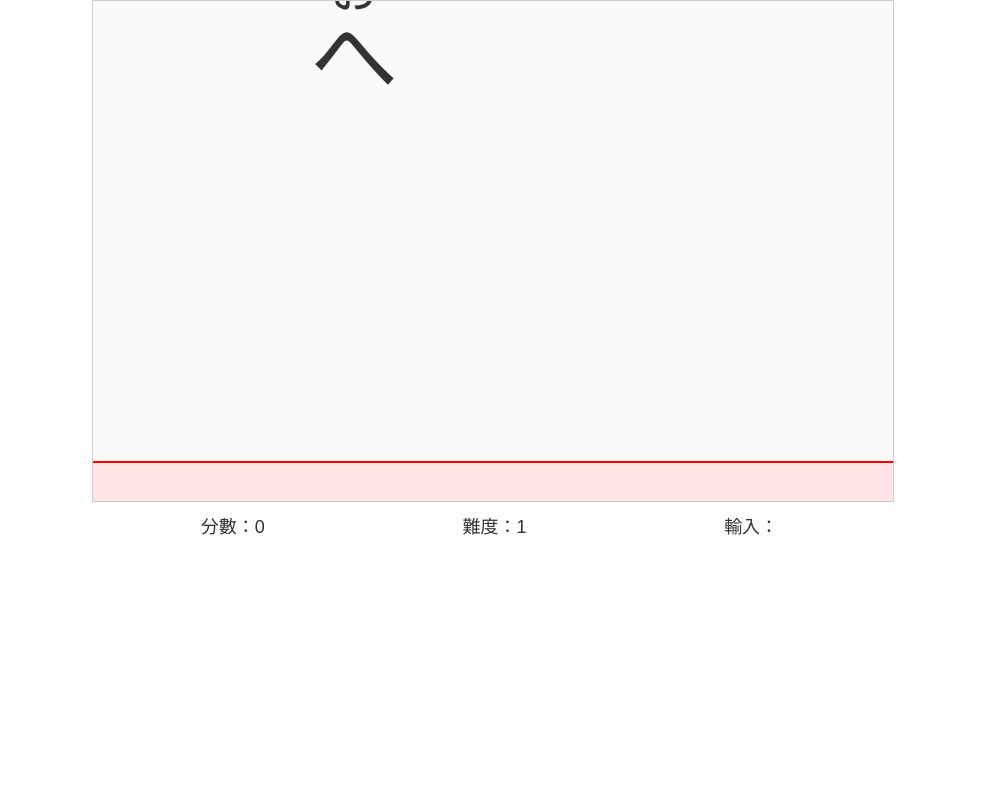
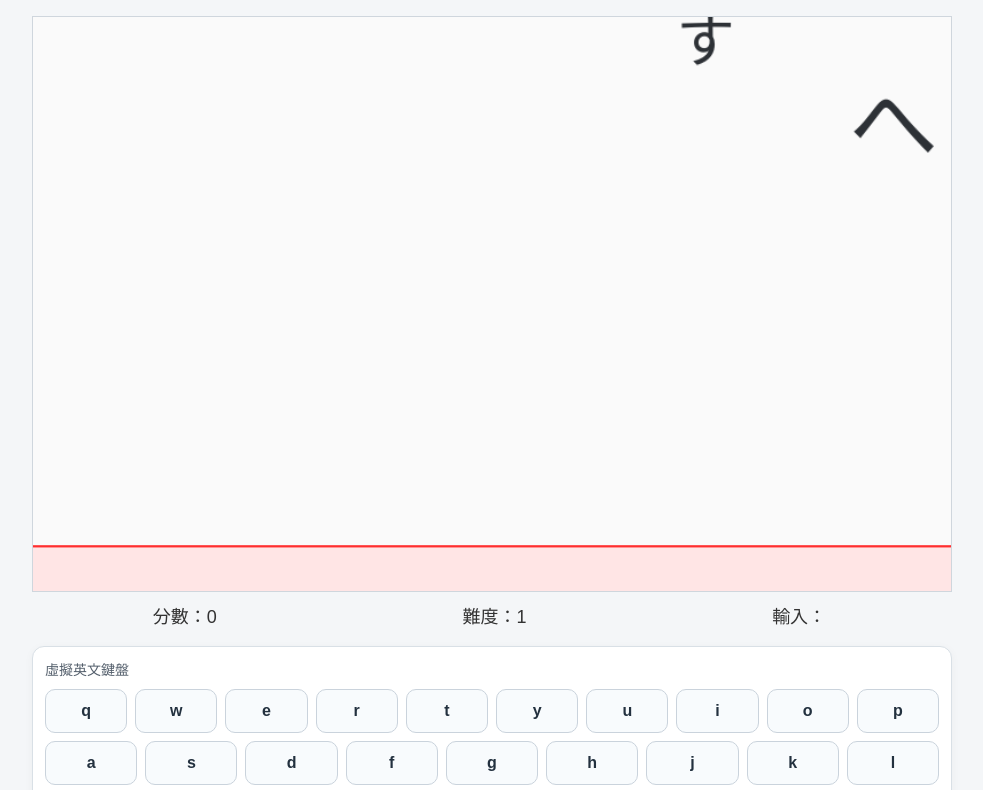
Before and after one commit to jgonli816/game1-japanese, a plain HTML site: page index.html in a window 1280 px wide. Both pictures are taken after a click on the button "開始". Shown: the top 790 px of the page, without its empty margins (148-1131 px from the left). Drawn offline with Linux system fonts and the light colour scheme.

Commit message:
Add files via upload

```diff
--- a/index.html
+++ b/index.html
@@ -10,21 +10,30 @@
   <div id="gameContainer">
     <div id="menu" class="overlay">
       <h1>日語平假名練習遊戲</h1>
-      <p>點擊下面的按鈕開始遊戲，使用鍵盤輸入羅馬字讀音來消滅落下的假名。</p>
+      <p>輸入羅馬字讀音，消滅落下的平假名。手機和平板也可用下方虛擬鍵盤遊玩。</p>
       <button id="startButton">開始</button>
     </div>
+
     <canvas id="gameCanvas" width="800" height="500"></canvas>
+
     <div id="ui">
       <div>分數：<span id="score">0</span></div>
       <div>難度：<span id="level">1</span></div>
       <div>輸入：<span id="typed">&nbsp;</span></div>
     </div>
+
+    <div id="keyboardWrap">
+      <div id="keyboardTitle">虛擬英文鍵盤</div>
+      <div id="keyboard"></div>
+    </div>
+
     <div id="gameOver" class="overlay" style="display:none">
       <h1>遊戲結束</h1>
       <p id="finalScore"></p>
       <button id="restartButton">再玩一次</button>
     </div>
   </div>
+
   <script src="script.js"></script>
 </body>
 </html>
--- a/script.js
+++ b/script.js
@@ -1,61 +1,25 @@
-// Hiragana falling game for Japanese learning.
-// Inspired by the user's description: characters fall from the top of the screen and
-// players type the romaji (latin reading) to destroy them before they reach the bottom.
-
-// Mapping of hiragana to romaji. Only basic gojūon (five rows) included. Feel free to extend.
 const kanaMap = [
-  { kana: 'あ', romaji: 'a' },
-  { kana: 'い', romaji: 'i' },
-  { kana: 'う', romaji: 'u' },
-  { kana: 'え', romaji: 'e' },
-  { kana: 'お', romaji: 'o' },
-  { kana: 'か', romaji: 'ka' },
-  { kana: 'き', romaji: 'ki' },
-  { kana: 'く', romaji: 'ku' },
-  { kana: 'け', romaji: 'ke' },
-  { kana: 'こ', romaji: 'ko' },
-  { kana: 'さ', romaji: 'sa' },
-  { kana: 'し', romaji: 'shi' },
-  { kana: 'す', romaji: 'su' },
-  { kana: 'せ', romaji: 'se' },
-  { kana: 'そ', romaji: 'so' },
-  { kana: 'た', romaji: 'ta' },
-  { kana: 'ち', romaji: 'chi' },
-  { kana: 'つ', romaji: 'tsu' },
-  { kana: 'て', romaji: 'te' },
-  { kana: 'と', romaji: 'to' },
-  { kana: 'な', romaji: 'na' },
-  { kana: 'に', romaji: 'ni' },
-  { kana: 'ぬ', romaji: 'nu' },
-  { kana: 'ね', romaji: 'ne' },
-  { kana: 'の', romaji: 'no' },
-  { kana: 'は', romaji: 'ha' },
-  { kana: 'ひ', romaji: 'hi' },
-  { kana: 'ふ', romaji: 'fu' },
-  { kana: 'へ', romaji: 'he' },
-  { kana: 'ほ', romaji: 'ho' },
-  { kana: 'ま', romaji: 'ma' },
-  { kana: 'み', romaji: 'mi' },
-  { kana: 'む', romaji: 'mu' },
-  { kana: 'め', romaji: 'me' },
-  { kana: 'も', romaji: 'mo' },
-  { kana: 'や', romaji: 'ya' },
-  { kana: 'ゆ', romaji: 'yu' },
-  { kana: 'よ', romaji: 'yo' },
-  { kana: 'ら', romaji: 'ra' },
-  { kana: 'り', romaji: 'ri' },
-  { kana: 'る', romaji: 'ru' },
-  { kana: 'れ', romaji: 're' },
-  { kana: 'ろ', romaji: 'ro' },
-  { kana: 'わ', romaji: 'wa' },
-  { kana: 'を', romaji: 'wo' },
-  { kana: 'ん', romaji: 'n' }
+  { kana: 'あ', romaji: 'a' }, { kana: 'い', romaji: 'i' }, { kana: 'う', romaji: 'u' }, { kana: 'え', romaji: 'e' }, { kana: 'お', romaji: 'o' },
+  { kana: 'か', romaji: 'ka' }, { kana: 'き', romaji: 'ki' }, { kana: 'く', romaji: 'ku' }, { kana: 'け', romaji: 'ke' }, { kana: 'こ', romaji: 'ko' },
+  { kana: 'さ', romaji: 'sa' }, { kana: 'し', romaji: 'shi' }, { kana: 'す', romaji: 'su' }, { kana: 'せ', romaji: 'se' }, { kana: 'そ', romaji: 'so' },
+  { kana: 'た', romaji: 'ta' }, { kana: 'ち', romaji: 'chi' }, { kana: 'つ', romaji: 'tsu' }, { kana: 'て', romaji: 'te' }, { kana: 'と', romaji: 'to' },
+  { kana: 'な', romaji: 'na' }, { kana: 'に', romaji: 'ni' }, { kana: 'ぬ', romaji: 'nu' }, { kana: 'ね', romaji: 'ne' }, { kana: 'の', romaji: 'no' },
+  { kana: 'は', romaji: 'ha' }, { kana: 'ひ', romaji: 'hi' }, { kana: 'ふ', romaji: 'fu' }, { kana: 'へ', romaji: 'he' }, { kana: 'ほ', romaji: 'ho' },
+  { kana: 'ま', romaji: 'ma' }, { kana: 'み', romaji: 'mi' }, { kana: 'む', romaji: 'mu' }, { kana: 'め', romaji: 'me' }, { kana: 'も', romaji: 'mo' },
+  { kana: 'や', romaji: 'ya' }, { kana: 'ゆ', romaji: 'yu' }, { kana: 'よ', romaji: 'yo' },
+  { kana: 'ら', romaji: 'ra' }, { kana: 'り', romaji: 'ri' }, { kana: 'る', romaji: 'ru' }, { kana: 'れ', romaji: 're' }, { kana: 'ろ', romaji: 'ro' },
+  { kana: 'わ', romaji: 'wa' }, { kana: 'を', romaji: 'wo' }, { kana: 'ん', romaji: 'n' }
 ];
 
-// Game state variables
+const keyboardLayout = [
+  ['q','w','e','r','t','y','u','i','o','p'],
+  ['a','s','d','f','g','h','j','k','l'],
+  ['z','x','c','v','b','n','m']
+];
+
 let canvas, ctx;
 let falling = [];
-let spawnInterval = 2000; // time between spawns (ms)
+let spawnInterval = 1800;
 let lastSpawn = 0;
 let lastTime = 0;
 let score = 0;
@@ -63,137 +27,235 @@ let level = 1;
 let speedMultiplier = 1;
 let typedBuffer = '';
 let running = false;
+const defenseHeight = 40;
 
-// UI Elements
 const scoreEl = document.getElementById('score');
 const levelEl = document.getElementById('level');
 const typedEl = document.getElementById('typed');
 const menu = document.getElementById('menu');
 const gameOverEl = document.getElementById('gameOver');
 const finalScoreEl = document.getElementById('finalScore');
+const keyboardEl = document.getElementById('keyboard');
 
 function init() {
   canvas = document.getElementById('gameCanvas');
   ctx = canvas.getContext('2d');
+
   document.getElementById('startButton').addEventListener('click', startGame);
   document.getElementById('restartButton').addEventListener('click', startGame);
-  // Listen to keyboard events at document level
-  document.addEventListener('keydown', handleKey);
+  document.addEventListener('keydown', handlePhysicalKey);
+  createVirtualKeyboard();
+  drawIdleScreen();
 }
 
-// Function to start or restart the game
+function createVirtualKeyboard() {
+  keyboardEl.innerHTML = '';
+
+  keyboardLayout.forEach((row) => {
+    const rowEl = document.createElement('div');
+    rowEl.className = `keyboard-row row-${row.length}`;
+
+    row.forEach((key) => {
+      rowEl.appendChild(makeKeyButton(key, key));
+    });
+
+    if (row.length === 7) {
+      rowEl.appendChild(makeKeyButton('⌫', 'backspace', true));
+    }
+
+    keyboardEl.appendChild(rowEl);
+  });
+
+  const controlRow = document.createElement('div');
+  controlRow.className = 'keyboard-row row-9';
+  const clearBtn = makeKeyButton('清除', 'clear', true);
+  clearBtn.classList.add('keyboard-wide');
+  const restartBtn = makeKeyButton('重開', 'restart', true);
+  restartBtn.classList.add('keyboard-wide');
+
+  controlRow.appendChild(clearBtn);
+  controlRow.appendChild(restartBtn);
+  keyboardEl.appendChild(controlRow);
+}
+
+function makeKeyButton(label, value, isSpecial = false) {
+  const btn = document.createElement('button');
+  btn.type = 'button';
+  btn.className = 'keyboard-key';
+  if (isSpecial) btn.classList.add('keyboard-wide');
+  btn.textContent = label;
+  btn.addEventListener('click', () => handleVirtualInput(value));
+  return btn;
+}
+
+function handleVirtualInput(value) {
+  if (value === 'restart') {
+    startGame();
+    return;
+  }
+  if (value === 'clear') {
+    typedBuffer = '';
+    updateTypedDisplay();
+    return;
+  }
+  if (!running) return;
+
+  if (value === 'backspace') {
+    typedBuffer = typedBuffer.slice(0, -1);
+    updateTypedDisplay();
+    return;
+  }
+
+  if (/^[a-z]$/.test(value)) {
+    typedBuffer += value;
+    updateTypedDisplay();
+    checkTypedBuffer();
+  }
+}
+
+function handlePhysicalKey(e) {
+  const key = e.key.toLowerCase();
+
+  if (key === 'backspace') {
+    e.preventDefault();
+    handleVirtualInput('backspace');
+    return;
+  }
+
+  if (/^[a-z]$/.test(key)) {
+    handleVirtualInput(key);
+  }
+}
+
 function startGame() {
-  // Reset state
   falling = [];
   score = 0;
   level = 1;
-  spawnInterval = 2000;
+  spawnInterval = 1800;
   speedMultiplier = 1;
   typedBuffer = '';
   lastSpawn = 0;
   lastTime = 0;
   running = true;
+
   scoreEl.textContent = score;
   levelEl.textContent = level;
-  typedEl.textContent = '\u00a0';
+  updateTypedDisplay();
   menu.style.display = 'none';
   gameOverEl.style.display = 'none';
-  // Start loop
+
   requestAnimationFrame(gameLoop);
 }
 
-// Spawns a new kana object at random x position
 function spawnKana() {
   const item = kanaMap[Math.floor(Math.random() * kanaMap.length)];
-  const x = Math.random() * (canvas.width - 50) + 10;
-  const obj = {
+  const initialSize = 36;
+  ctx.font = `${initialSize}px sans-serif`;
+  const textWidth = ctx.measureText(item.kana).width;
+
+  const margin = 16;
+  const minX = margin;
+  const maxX = Math.max(minX, canvas.width - textWidth - margin);
+
+  falling.push({
     kana: item.kana,
     romaji: item.romaji,
-    x: x,
-    y: -30,
-    speed: 30 + Math.random() * 20, // base speed (will be scaled)
-    size: 32
-  };
-  falling.push(obj);
+    x: randomBetween(minX, maxX),
+    y: -initialSize,
+    speed: randomBetween(28, 44),
+    size: initialSize
+  });
 }
 
-// Game loop executed with requestAnimationFrame for efficiency
+function randomBetween(min, max) {
+  return Math.random() * (max - min) + min;
+}
+
 function gameLoop(timestamp) {
   if (!running) return;
   if (!lastTime) lastTime = timestamp;
   const delta = timestamp - lastTime;
   lastTime = timestamp;
 
-  // Update spawn based on interval
   if (timestamp - lastSpawn > spawnInterval) {
     spawnKana();
     lastSpawn = timestamp;
-    // Increase difficulty gradually by reducing spawn interval
-    if (spawnInterval > 500) {
-      spawnInterval *= 0.99; // 1% faster each spawn
-    }
+    if (spawnInterval > 650) spawnInterval *= 0.985;
   }
 
   updateObjects(delta);
   draw();
-  requestAnimationFrame(gameLoop);
+  if (running) requestAnimationFrame(gameLoop);
 }
 
-// Update positions and sizes
 function updateObjects(delta) {
   const dyFactor = (delta / 1000) * speedMultiplier;
+
   for (let i = 0; i < falling.length; i++) {
     const obj = falling[i];
     obj.y += obj.speed * dyFactor;
-    obj.size += 0.02 * delta; // slowly increase font size
-    // Check if object reached bottom (defense line is canvas.height)
-    if (obj.y > canvas.height - 40) {
-      // Game over
+    obj.size = Math.min(obj.size + 0.015 * delta, 86);
+
+    ctx.font = `${obj.size}px sans-serif`;
+    const textWidth = ctx.measureText(obj.kana).width;
+
+    const margin = 10;
+    if (obj.x < margin) obj.x = margin;
+    if (obj.x + textWidth > canvas.width - margin) {
+      obj.x = Math.max(margin, canvas.width - textWidth - margin);
+    }
+
+    if (obj.y > canvas.height - defenseHeight - 4) {
       running = false;
       showGameOver();
       return;
     }
   }
-  // Remove objects that were marked for deletion (if any)
 }
 
-// Render game objects
 function draw() {
   ctx.clearRect(0, 0, canvas.width, canvas.height);
-  // Draw defense line
+
   ctx.fillStyle = '#ffe5e5';
-  ctx.fillRect(0, canvas.height - 40, canvas.width, 40);
-  ctx.fillStyle = '#ff0000';
-  ctx.fillRect(0, canvas.height - 40, canvas.width, 2);
+  ctx.fillRect(0, canvas.height - defenseHeight, canvas.width, defenseHeight);
 
-  // Draw falling kana
+  ctx.fillStyle = '#ff2e2e';
+  ctx.fillRect(0, canvas.height - defenseHeight, canvas.width, 2);
+
   for (const obj of falling) {
     ctx.font = `${obj.size}px sans-serif`;
-    ctx.fillStyle = '#333';
+    ctx.textBaseline = 'top';
+    ctx.fillStyle = '#2d3136';
     ctx.fillText(obj.kana, obj.x, obj.y);
   }
 }
 
-// Handle keyboard input
-function handleKey(e) {
-  if (!running) return;
-  const key = e.key.toLowerCase();
-  // Append to typed buffer if letter
-  if (/^[a-z]$/.test(key)) {
-    typedBuffer += key;
-    typedEl.textContent = typedBuffer;
-    checkTypedBuffer();
-  } else if (key === 'backspace') {
-    typedBuffer = typedBuffer.slice(0, -1);
-    typedEl.textContent = typedBuffer || '\u00a0';
-  }
+function drawIdleScreen() {
+  ctx.clearRect(0, 0, canvas.width, canvas.height);
+  ctx.fillStyle = '#fafafa';
+  ctx.fillRect(0, 0, canvas.width, canvas.height);
+
+  ctx.fillStyle = '#ffe5e5';
+  ctx.fillRect(0, canvas.height - defenseHeight, canvas.width, defenseHeight);
+  ctx.fillStyle = '#ff2e2e';
+  ctx.fillRect(0, canvas.height - defenseHeight, canvas.width, 2);
+
+  ctx.fillStyle = '#7a8694';
+  ctx.font = '24px sans-serif';
+  ctx.textAlign = 'center';
+  ctx.textBaseline = 'middle';
+  ctx.fillText('按「開始」後開始遊戲', canvas.width / 2, canvas.height / 2 - 18);
+  ctx.font = '18px sans-serif';
+  ctx.fillText('可用實體鍵盤或下方虛擬鍵盤輸入', canvas.width / 2, canvas.height / 2 + 20);
+
+  ctx.textAlign = 'left';
+  ctx.textBaseline = 'alphabetic';
 }
 
-// Check typed buffer against falling objects
 function checkTypedBuffer() {
-  // Find candidate objects whose romaji starts with typedBuffer
   let foundExact = null;
   let foundPrefix = false;
+
   for (const obj of falling) {
     if (obj.romaji.startsWith(typedBuffer)) {
       foundPrefix = true;
@@ -203,28 +265,30 @@ function checkTypedBuffer() {
       }
     }
   }
+
   if (foundExact) {
-    // Remove object and update score
     const index = falling.indexOf(foundExact);
     if (index !== -1) {
       falling.splice(index, 1);
       score += 1;
       scoreEl.textContent = score;
-      // Increase speed and level every few points
+
       if (score % 10 === 0) {
         level += 1;
         levelEl.textContent = level;
-        speedMultiplier *= 1.1;
+        speedMultiplier *= 1.12;
       }
     }
-    // Reset typed buffer
     typedBuffer = '';
-    typedEl.textContent = '\u00a0';
+    updateTypedDisplay();
   } else if (!foundPrefix) {
-    // Reset if typed string doesn't match any prefix
     typedBuffer = '';
-    typedEl.textContent = '\u00a0';
+    updateTypedDisplay();
   }
+}
+
+function updateTypedDisplay() {
+  typedEl.textContent = typedBuffer || '\u00a0';
 }
 
 function showGameOver() {
--- a/style.css
+++ b/style.css
@@ -1,46 +1,57 @@
 html, body {
   margin: 0;
   padding: 0;
-  font-family: sans-serif;
-  background: #fdfdfd;
-  height: 100%;
-  overflow: hidden;
+  font-family: Arial, "Noto Sans", sans-serif;
+  background: #f4f6f8;
+  min-height: 100%;
+  color: #222;
+}
+
+body {
+  padding: 16px;
+  box-sizing: border-box;
 }
 
 #gameContainer {
   position: relative;
-  width: 800px;
+  width: min(100%, 920px);
   margin: 0 auto;
   text-align: center;
 }
 
 canvas {
-  border: 1px solid #ccc;
+  border: 1px solid #cfd6dd;
   background: #fafafa;
   display: block;
   margin: 0 auto;
+  width: 100%;
+  height: auto;
+  box-sizing: border-box;
 }
 
 #ui {
   display: flex;
   justify-content: space-around;
-  padding: 10px;
+  gap: 12px;
+  padding: 10px 4px 14px;
   font-size: 18px;
   color: #333;
+  flex-wrap: wrap;
 }
 
 .overlay {
   position: absolute;
-  top: 0;
-  left: 0;
+  inset: 0 auto auto 0;
   width: 100%;
-  height: 100%;
-  background: rgba(255, 255, 255, 0.9);
+  min-height: 500px;
+  background: rgba(255, 255, 255, 0.92);
   display: flex;
   flex-direction: column;
   align-items: center;
   justify-content: center;
   z-index: 10;
+  box-sizing: border-box;
+  padding: 20px;
 }
 
 button {
@@ -49,7 +60,7 @@ button {
   border: none;
   background: #007acc;
   color: #fff;
-  border-radius: 4px;
+  border-radius: 6px;
   cursor: pointer;
   margin-top: 10px;
 }
@@ -57,3 +68,91 @@ button {
 button:hover {
   background: #005da0;
 }
+
+#keyboardWrap {
+  background: #ffffff;
+  border: 1px solid #d9e0e6;
+  border-radius: 12px;
+  padding: 12px;
+  box-sizing: border-box;
+  margin-top: 4px;
+  box-shadow: 0 2px 10px rgba(0,0,0,0.04);
+}
+
+#keyboardTitle {
+  font-size: 14px;
+  color: #55606d;
+  margin-bottom: 10px;
+  text-align: left;
+}
+
+#keyboard {
+  display: grid;
+  gap: 8px;
+}
+
+.keyboard-row {
+  display: grid;
+  gap: 8px;
+}
+
+.row-10 {
+  grid-template-columns: repeat(10, minmax(0, 1fr));
+}
+
+.row-9 {
+  grid-template-columns: repeat(9, minmax(0, 1fr));
+}
+
+.row-7 {
+  grid-template-columns: repeat(7, minmax(0, 1fr));
+}
+
+.keyboard-key {
+  min-height: 44px;
+  border: 1px solid #cad3dc;
+  background: #f8fbfd;
+  border-radius: 10px;
+  font-size: 16px;
+  font-weight: 600;
+  color: #23313f;
+  cursor: pointer;
+  user-select: none;
+  touch-action: manipulation;
+  margin: 0;
+}
+
+.keyboard-key:active {
+  transform: translateY(1px);
+}
+
+.keyboard-wide {
+  grid-column: span 2;
+}
+
+@media (max-width: 900px) {
+  .overlay {
+    min-height: 0;
+    height: 500px;
+  }
+}
+
+@media (max-width: 640px) {
+  body {
+    padding: 10px;
+  }
+
+  #ui {
+    font-size: 16px;
+  }
+
+  .keyboard-key {
+    min-height: 42px;
+    font-size: 14px;
+    padding: 0;
+  }
+
+  #keyboardWrap {
+    padding: 10px;
+  }
+}
```
